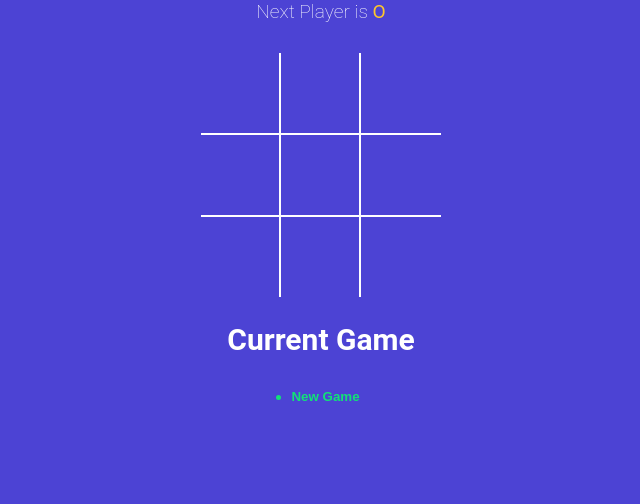
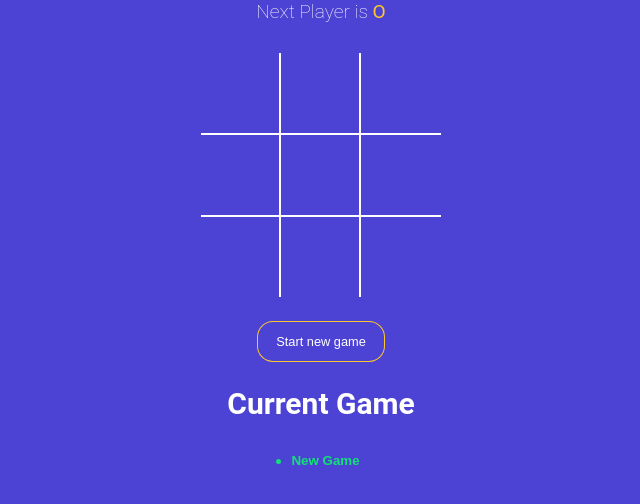
Before and after one commit to Toshitabendale06/tictactoe-game, a React (Vite) app: page / in a window 1280 px wide. Shown: the top 504 px of the page, without its empty margins (319-959 px from the left). Built offline with nearby package versions, Linux system fonts and the light colour scheme.

Commit message:
Added start new game button

```diff
--- a/src/App.jsx
+++ b/src/App.jsx
@@ -48,6 +48,10 @@
   const moveTo = move => {
     setCurrentMoves(move);
   };
+  const onNewGameStart = () => {
+    setHistory(NEW_GAME);
+    setCurrentMoves(0);
+  };
   return (
     <div className="app">
       <StatusMessage winner={winner} gamingBoard={gamingBoard} />
@@ -55,6 +59,14 @@
         squares={gamingBoard.squares}
         handleSquareClick={handleSquareClick}
       />
+      <button
+        type="button"
+        onClick={onNewGameStart}
+        className={`btn-reset ${winner ? 'active' : ' '}`}
+      >
+        Start new game
+      </button>
+
       <h2>Current Game </h2>
       <History history={history} moveTo={moveTo} currentMove={currentMove} />
     </div>
```
